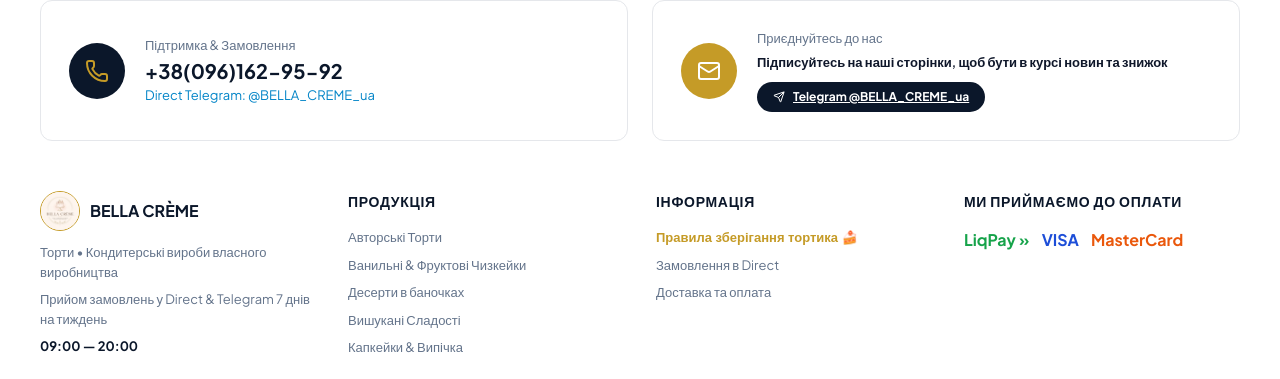
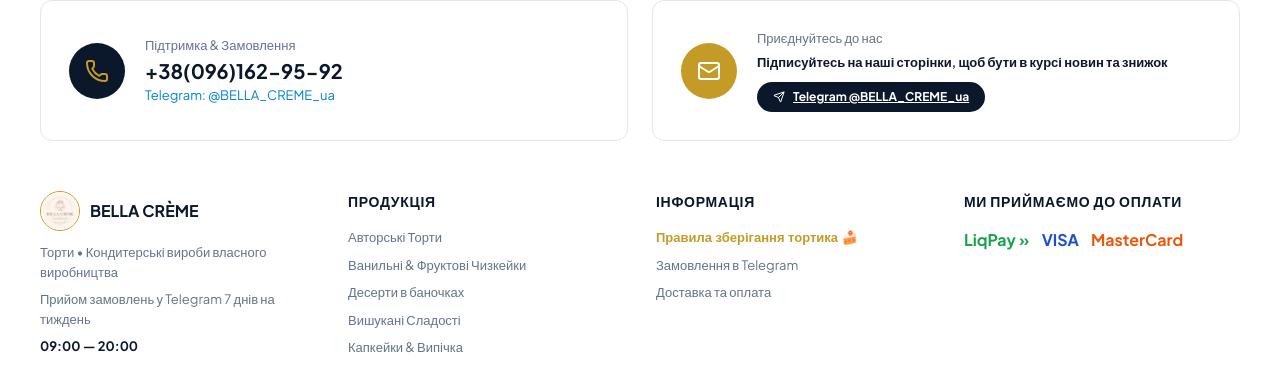
Before and after one commit to awraamgitelman-ops/tort, a React (Vite) app: page / in a window 1280 px wide. Shown: the part 3274-3653 px from the top of the page. Built offline with nearby package versions, Linux system fonts and the light colour scheme; the HTML template or start-up script is replaced by a standard one.

Commit message:
feat: remove all mentions of Direct, keeping Telegram as primary contact channel

```diff
--- a/index.html
+++ b/index.html
@@ -4,7 +4,7 @@
     <meta charset="UTF-8" />
     <meta name="viewport" content="width=device-width, initial-scale=1.0" />
     <title>BELLA CRÈME 🍰 — Смачні десерти на замовлення</title>
-    <meta name="description" content="BELLA CRÈME: Авторські торти та десерти, капкейки, свіжа випічка власного виробництва. Замовлення в Direct та Telegram." />
+    <meta name="description" content="BELLA CRÈME: Авторські торти та десерти, капкейки, свіжа випічка власного виробництва. Замовлення в Telegram." />
 
     <!-- Favicon -->
     <link rel="icon" type="image/png" href="/favicon.png" />
--- a/src/components/Footer.jsx
+++ b/src/components/Footer.jsx
@@ -17,7 +17,7 @@
                 +38(096)162-95-92
               </div>
               <div style={{ fontSize: '13px', color: 'var(--accent-cyan)' }}>
-                Direct Telegram: @BELLA_CREME_ua
+                Telegram: @BELLA_CREME_ua
               </div>
             </div>
           </div>
@@ -55,7 +55,7 @@
               Торти • Кондитерські вироби власного виробництва
             </p>
             <p style={{ fontSize: '13px', color: 'var(--text-muted)', marginBottom: '8px' }}>
-              Прийом замовлень у Direct & Telegram 7 днів на тиждень
+              Прийом замовлень у Telegram 7 днів на тиждень
             </p>
             <p style={{ fontSize: '13px', fontWeight: 700, color: 'var(--bg-navy)' }}>
               09:00 — 20:00
@@ -84,7 +84,7 @@
                   Правила зберігання тортика 🍰
                 </button>
               </li>
-              <li><a href="https://t.me/BELLA_CREME_ua" target="_blank" rel="noreferrer">Замовлення в Direct</a></li>
+              <li><a href="https://t.me/BELLA_CREME_ua" target="_blank" rel="noreferrer">Замовлення в Telegram</a></li>
               <li><a href="#delivery">Доставка та оплата</a></li>
             </ul>
           </div>
```
Also changed, not shown: 2 other files (tests, documents, lock files or other folders).
